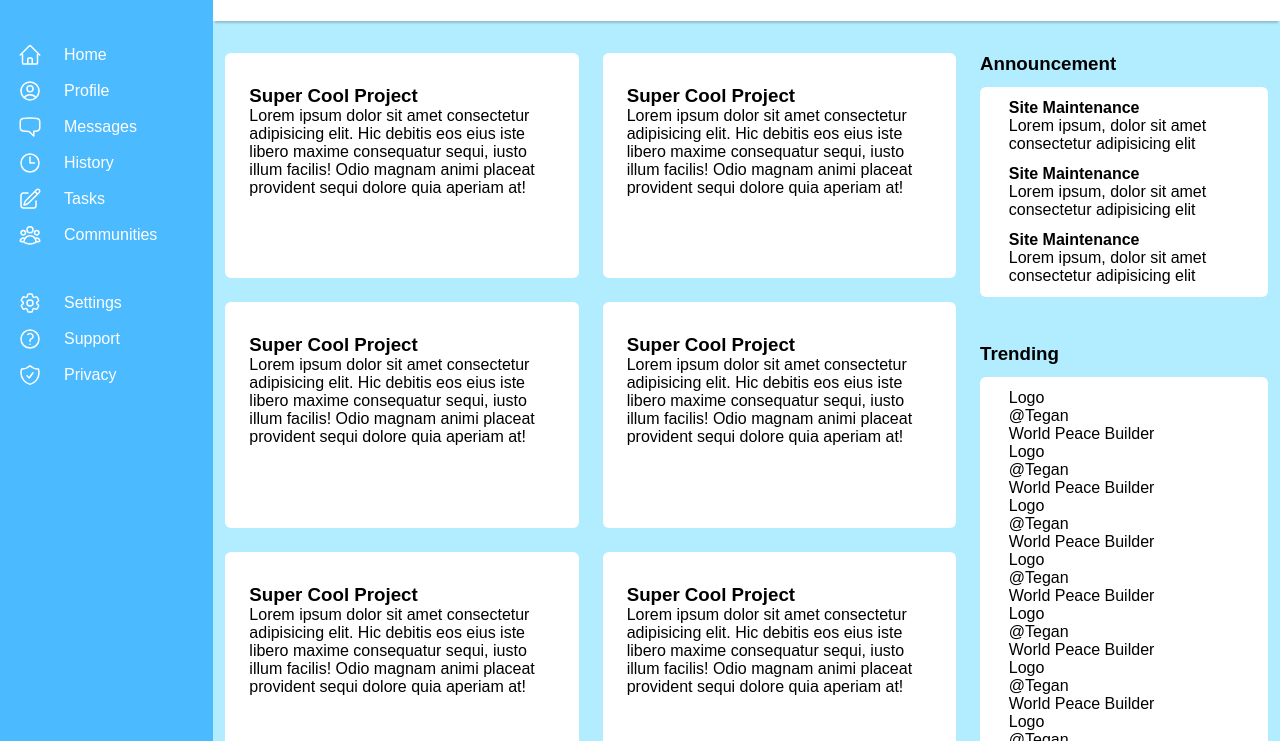
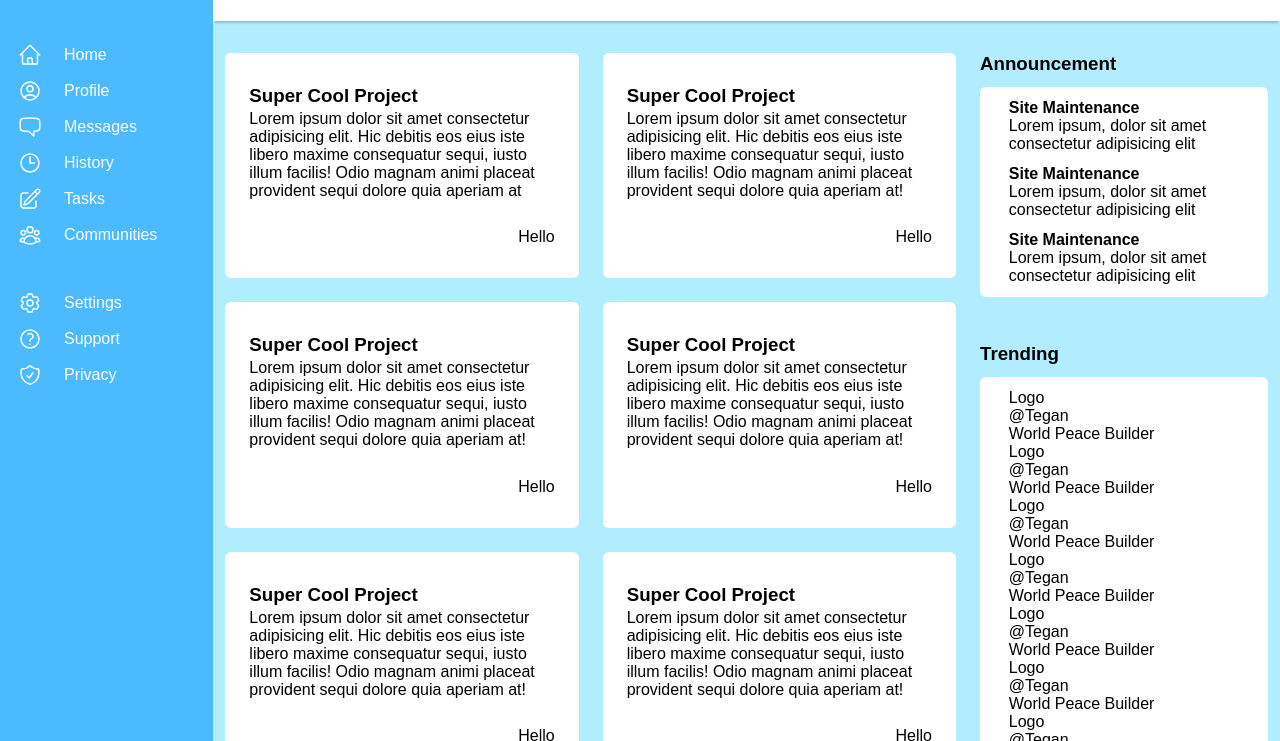
Before and after one commit to Etativel/odin-dashboard, a plain HTML site: page index.html in a window 1280 px wide. Shown: the part 59-800 px from the top of the page. Drawn offline with Linux system fonts and the light colour scheme.

Commit message:
article content star icon

```diff
--- a/index.html
+++ b/index.html
@@ -110,28 +110,60 @@
         <div class="content">
             <div class="article">
                 <div class = "article-content">
-                    <h3>Super Cool Project</h3>
-                    Lorem ipsum dolor sit amet consectetur adipisicing elit. Hic debitis eos eius iste libero maxime consequatur sequi, iusto illum facilis! Odio magnam animi placeat provident sequi dolore quia aperiam at!
+                    <div class = "content-article-real">
+                        <h3 class = "article-title">Super Cool Project</h3>
+                        <p>
+                            Lorem ipsum dolor sit amet consectetur adipisicing elit. Hic debitis eos eius iste libero maxime consequatur sequi, iusto illum facilis! Odio magnam animi placeat provident sequi dolore quia aperiam at
+                        </p>
+                    </div>
+                    <div class="article-star">
+                        Hello
+                    </div>
                 </div>
                 <div class = "article-content">
-                    <h3>Super Cool Project</h3>
-                    <p>Lorem ipsum dolor sit amet consectetur adipisicing elit. Hic debitis eos eius iste libero maxime consequatur sequi, iusto illum facilis! Odio magnam animi placeat provident sequi dolore quia aperiam at!</p>
+                    <div class = "content-article-real">
+                        <h3 class = "article-title">Super Cool Project</h3>
+                        <p>Lorem ipsum dolor sit amet consectetur adipisicing elit. Hic debitis eos eius iste libero maxime consequatur sequi, iusto illum facilis! Odio magnam animi placeat provident sequi dolore quia aperiam at!</p>
+                    </div>
+                    <div class="article-star">
+                        Hello
+                    </div>
                 </div>
                 <div class = "article-content">
-                    <h3>Super Cool Project</h3>
-                    <p>Lorem ipsum dolor sit amet consectetur adipisicing elit. Hic debitis eos eius iste libero maxime consequatur sequi, iusto illum facilis! Odio magnam animi placeat provident sequi dolore quia aperiam at!</p>
+                    <div class = "content-article-real">
+                        <h3 class = "article-title">Super Cool Project</h3>
+                        <p>Lorem ipsum dolor sit amet consectetur adipisicing elit. Hic debitis eos eius iste libero maxime consequatur sequi, iusto illum facilis! Odio magnam animi placeat provident sequi dolore quia aperiam at!</p>
+                    </div>
+                    <div class="article-star">
+                        Hello
+                    </div>
                 </div>
                 <div class = "article-content">
-                    <h3>Super Cool Project</h3>
-                    <p>Lorem ipsum dolor sit amet consectetur adipisicing elit. Hic debitis eos eius iste libero maxime consequatur sequi, iusto illum facilis! Odio magnam animi placeat provident sequi dolore quia aperiam at!</p>
+                    <div class = "content-article-real">
+                        <h3 class = "article-title">Super Cool Project</h3>
+                        <p>Lorem ipsum dolor sit amet consectetur adipisicing elit. Hic debitis eos eius iste libero maxime consequatur sequi, iusto illum facilis! Odio magnam animi placeat provident sequi dolore quia aperiam at!</p>
+                    </div>
+                    <div class="article-star">
+                        Hello
+                    </div>
                 </div>
                 <div class = "article-content">
-                    <h3>Super Cool Project</h3>
-                    <p>Lorem ipsum dolor sit amet consectetur adipisicing elit. Hic debitis eos eius iste libero maxime consequatur sequi, iusto illum facilis! Odio magnam animi placeat provident sequi dolore quia aperiam at!</p>
+                    <div class = "content-article-real">
+                        <h3 class = "article-title">Super Cool Project</h3>
+                        <p>Lorem ipsum dolor sit amet consectetur adipisicing elit. Hic debitis eos eius iste libero maxime consequatur sequi, iusto illum facilis! Odio magnam animi placeat provident sequi dolore quia aperiam at!</p>
+                    </div>
+                    <div class="article-star">
+                        Hello
+                    </div>
                 </div>
                 <div class = "article-content">
-                    <h3>Super Cool Project</h3>
-                    <p>Lorem ipsum dolor sit amet consectetur adipisicing elit. Hic debitis eos eius iste libero maxime consequatur sequi, iusto illum facilis! Odio magnam animi placeat provident sequi dolore quia aperiam at!</p>
+                    <div class = "content-article-real">
+                        <h3 class = "article-title">Super Cool Project</h3>
+                        <p>Lorem ipsum dolor sit amet consectetur adipisicing elit. Hic debitis eos eius iste libero maxime consequatur sequi, iusto illum facilis! Odio magnam animi placeat provident sequi dolore quia aperiam at!</p>
+                    </div>
+                    <div class="article-star">
+                        Hello
+                    </div>
                 </div>
             </div>
             <div class="information">
--- a/style.css
+++ b/style.css
@@ -46,14 +46,27 @@ ul {
     margin-bottom: 24px;
 }
 .article-content {
-    padding-top: 12px;
     padding-left: 24px;
     padding-right: 24px;
     padding-top: 32px;
+    padding-bottom: 32px;
     /* border: solid black; */
     border-radius: 6px;
     background-color: white;
     /* max-height: 200px; */
+    display: flex;
+    flex-direction: column;
+    justify-content: space-between;
+}
+
+.article-title {
+    padding-bottom: 3px;
+}
+
+.article-star {
+    display: flex;
+    flex-direction: row;
+    justify-content: flex-end;
 }
 
 .information {
@@ -144,6 +157,7 @@ svg {
     align-items: center;
     gap: 22px;
     padding-left: 18px;
+    padding-right: 18px;
     padding-top: 12px;
 }
 
@@ -151,6 +165,7 @@ svg {
     display: flex;
     flex-direction: row;
     padding-left: 18px;
+    padding-right: 18px;
     gap: 12px;
     font-size: x-large;
     font-weight: 700;
```
